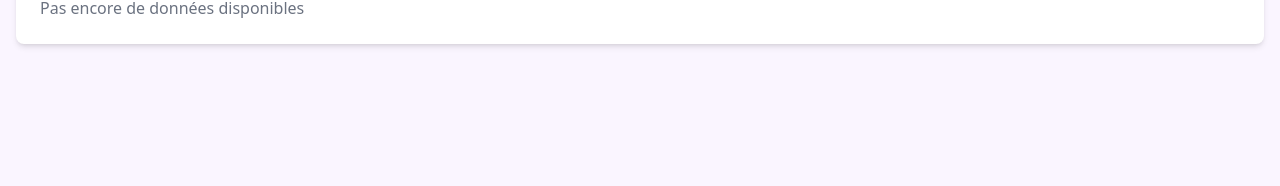
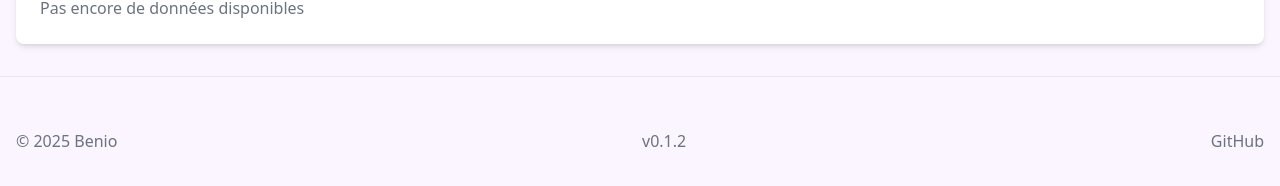
Before and after one commit to Benio-B/toilette-royale, a React (Vite) app: page /stats in a window 1280 px wide. Shown: the part 240-426 px from the top of the page. Built offline with nearby package versions, Linux system fonts and the light colour scheme; no server answers.

Commit message:
Add footer

```diff
--- a/src/App.tsx
+++ b/src/App.tsx
@@ -98,6 +98,34 @@ function Navigation() {
   );
 }
 
+function Footer() {
+  return (
+    <footer className="flex w-full flex-row flex-wrap items-center justify-center gap-y-6 gap-x-12 border-t border-blue-gray-50 py-6 text-center md:justify-between">
+      <div className="container mx-auto px-4">
+        <div className="flex items-center justify-between h-20">
+          <div className="text-gray-500">
+            &copy; 2025 Benio
+          </div>
+          <div className="text-gray-500">
+            v0.1.2
+          </div>
+          <ul className="flex flex-wrap items-center gap-y-2 gap-x-8">
+            <li>
+              <a
+                href="https://github.com/Benio-B/toilette-royale"
+                className="text-gray-500 transition-colors hover:text-purple-500 focus:text-purple-500"
+              >
+                GitHub
+              </a>
+            </li>
+          </ul>
+        </div>
+      </div>
+
+    </footer>
+  );
+}
+
 function App() {
   return (
     <BrowserRouter future={{
@@ -114,6 +142,7 @@ function App() {
             <Route path="/stats" element={<StatsPage />} />
           </Routes>
         </div>
+        <Footer />
       </div>
     </BrowserRouter>
   );
```
Also changed, not shown: 1 other file (tests, documents, lock files or other folders).
